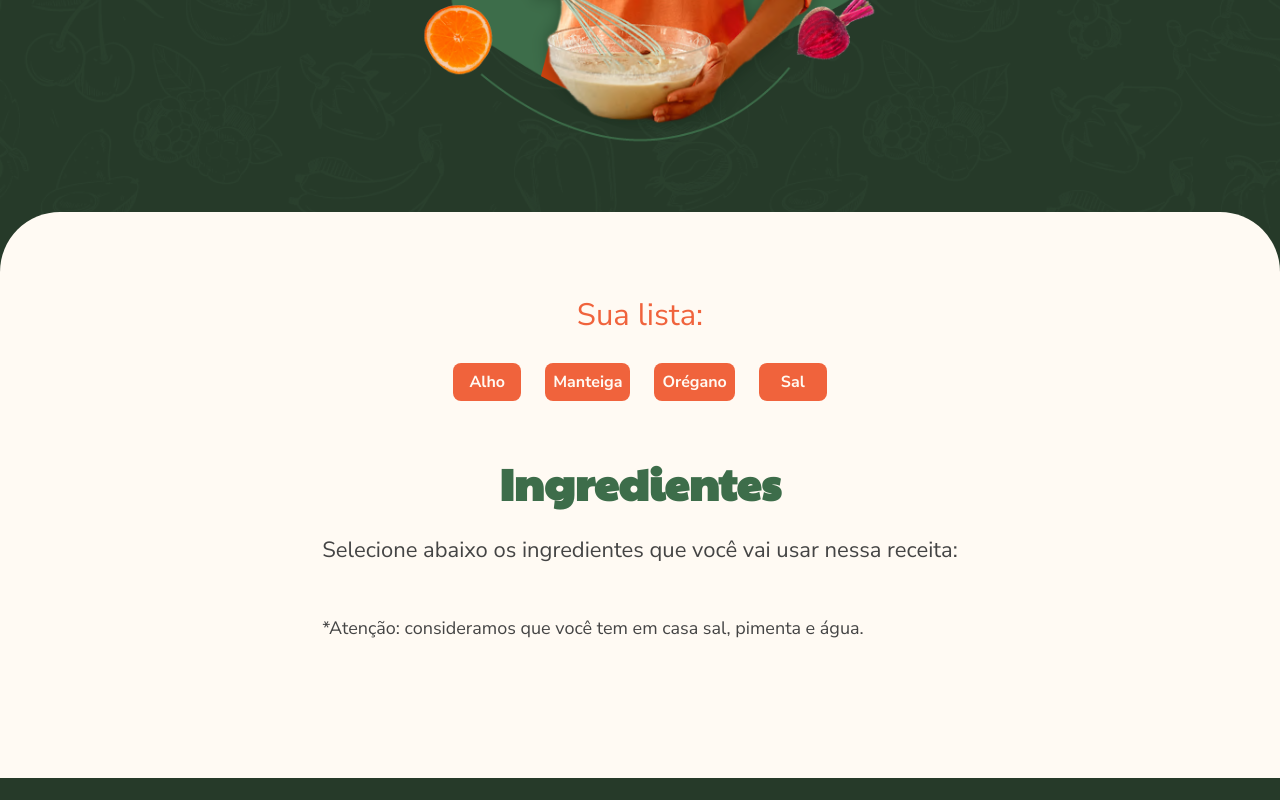
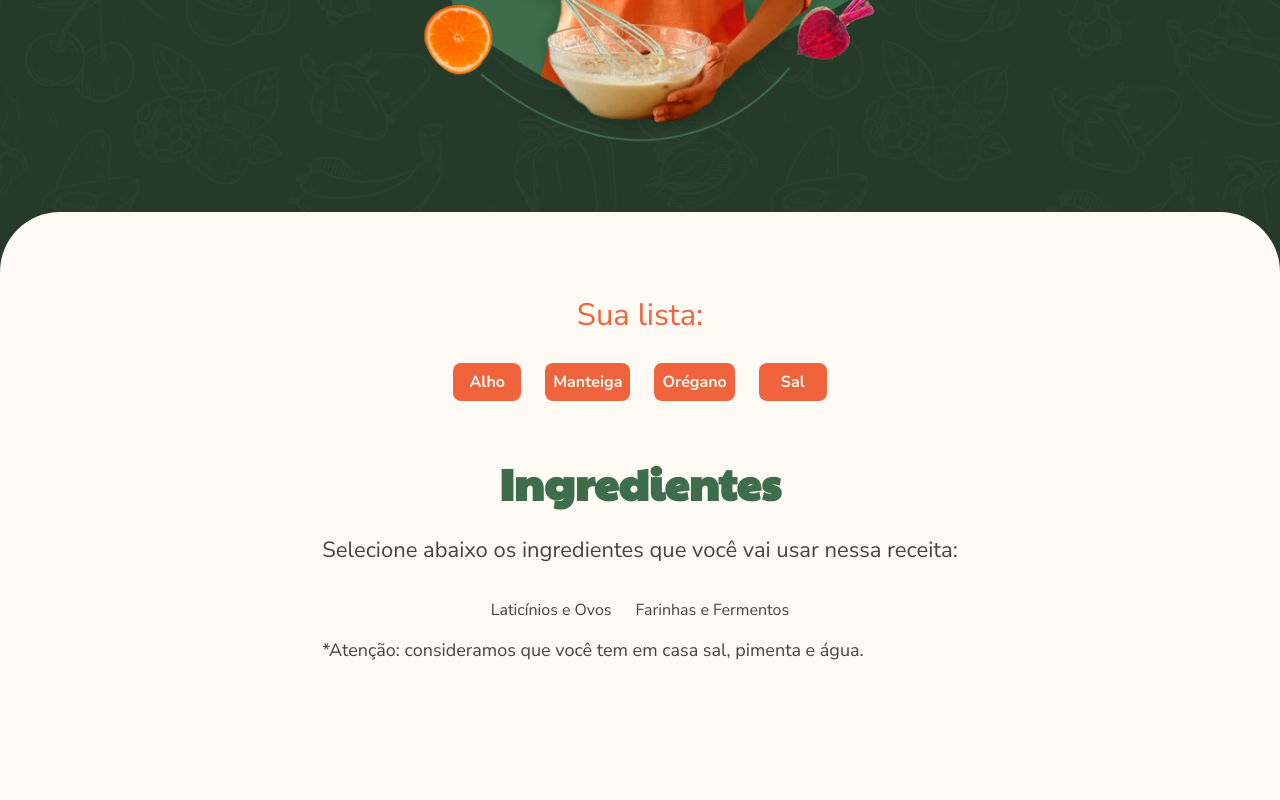
Before and after one commit to leonardo-amaro/cookin-up, a Vue app: page / in a window 1280 px wide. Shown: the part 819-1619 px from the top of the page. Before the commit the page ends 1597 px from the top, so only its background shows below. Built offline with nearby package versions, Linux system fonts and the light colour scheme.

Commit message:
importando dados

```diff
--- a/src/components/SelecionarIngredientes.vue
+++ b/src/components/SelecionarIngredientes.vue
@@ -1,5 +1,13 @@
 <script lang="ts">
-  export default {}
+  import { obterDados } from "@/http";
+
+  export default {
+    data() {
+      return {
+        categorias: obterDados()
+      }
+    }
+  }
 </script>
 
 <template>
@@ -10,7 +18,11 @@
       Selecione abaixo os ingredientes que você vai usar nessa receita:
     </p>
 
-    <ul class="categorias"></ul>
+    <ul class="categorias">
+      <li v-for="categoria in categorias" v-bind:key="categoria.nome">
+        {{ categoria.nome }}
+      </li>
+    </ul>
 
     <p class="paragrafo dica">
       *Atenção: consideramos que você tem em casa sal, pimenta e água.
--- /dev/null
+++ b/src/http/index.ts
@@ -0,0 +1,14 @@
+export function obterDados() {
+  return [
+    {
+        "nome": "Laticínios e Ovos",
+        "ingredientes": ["Ovos", "Queijo", "Leite", "Manteiga", "Creme de Leite", "Iogurte", "Leite Condensado", "Sorvete"],
+        "rotulo": "laticinios_e_ovos"
+    },
+    {
+        "nome": "Farinhas e Fermentos",
+        "ingredientes": ["Farinha de trigo", "Polvilho", "Farinha de rosca", "Canjica", "Farinha de mandioca", "Fubá", "Linhaça", "Fermento químico"],
+        "rotulo": "farinhas_e_fermentos"
+    }
+    ];
+}
```
